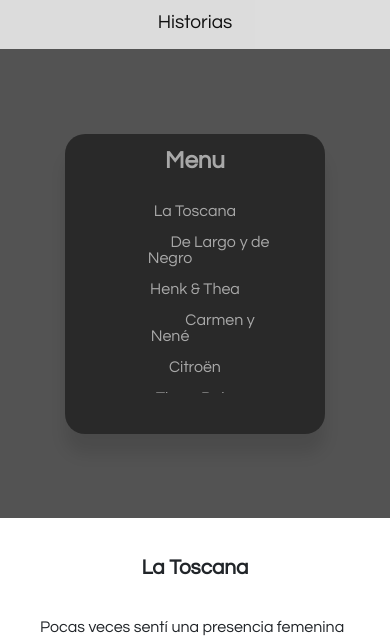
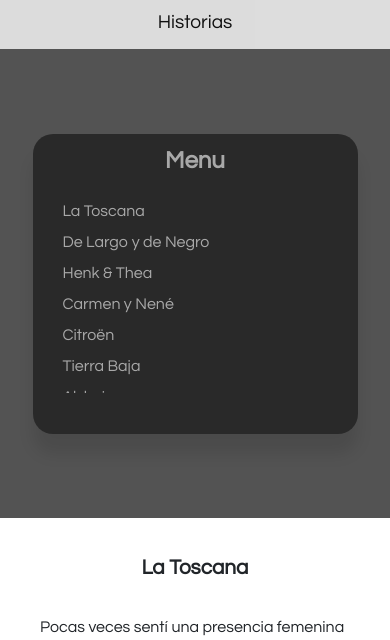
Before and after one commit to matva92/Rufo-Transfers, a plain HTML site: page historias/index.html in a window 390 px wide. Shown: the part 112-752 px from the top of the page. Drawn offline with nearby package versions, Linux system fonts and the light colour scheme; files whose address does not match are found by name.

Commit message:
historias formato menu

```diff
--- a/historias/index.html
+++ b/historias/index.html
@@ -208,7 +208,7 @@
 
     <!-- Menu Historias -->
     <div class="row justify-content-center">
-      <div class="menu-historias col-sm-4 col-md-4 col-8 col-lg-4 text-center ">
+      <div class="menu-historias col-sm-6 col-md-4 col-10 col-lg-4 text-center ">
         <h1 class="titulo-menu"> Menu </h1>
         <div class="listado-wrapper">
           <ul class="listado-historias">
--- a/public/css/historias.css
+++ b/public/css/historias.css
@@ -74,15 +74,18 @@ html {
     margin: 5px;
     padding: 5px;
     cursor: pointer;
+    text-align: left;
 }
 
 /* Links de historias */
 .listado-historias li a {
     text-decoration: none;
     color: white;
-    padding: 5px 50px;
+    padding: 5px;
     transition: 0.1s ease-in;
     font-size: 1rem;
+    text-align: left;
+    width: 50vw;
 }
 
 /* Animacion Links de historias */
@@ -126,6 +129,7 @@ html {
         /* text-align: justify;
         text-justify: auto; */
     white-space: pre-line;
+    font-size: 1rem;
 }
 
 .hist-contenido span {
```
